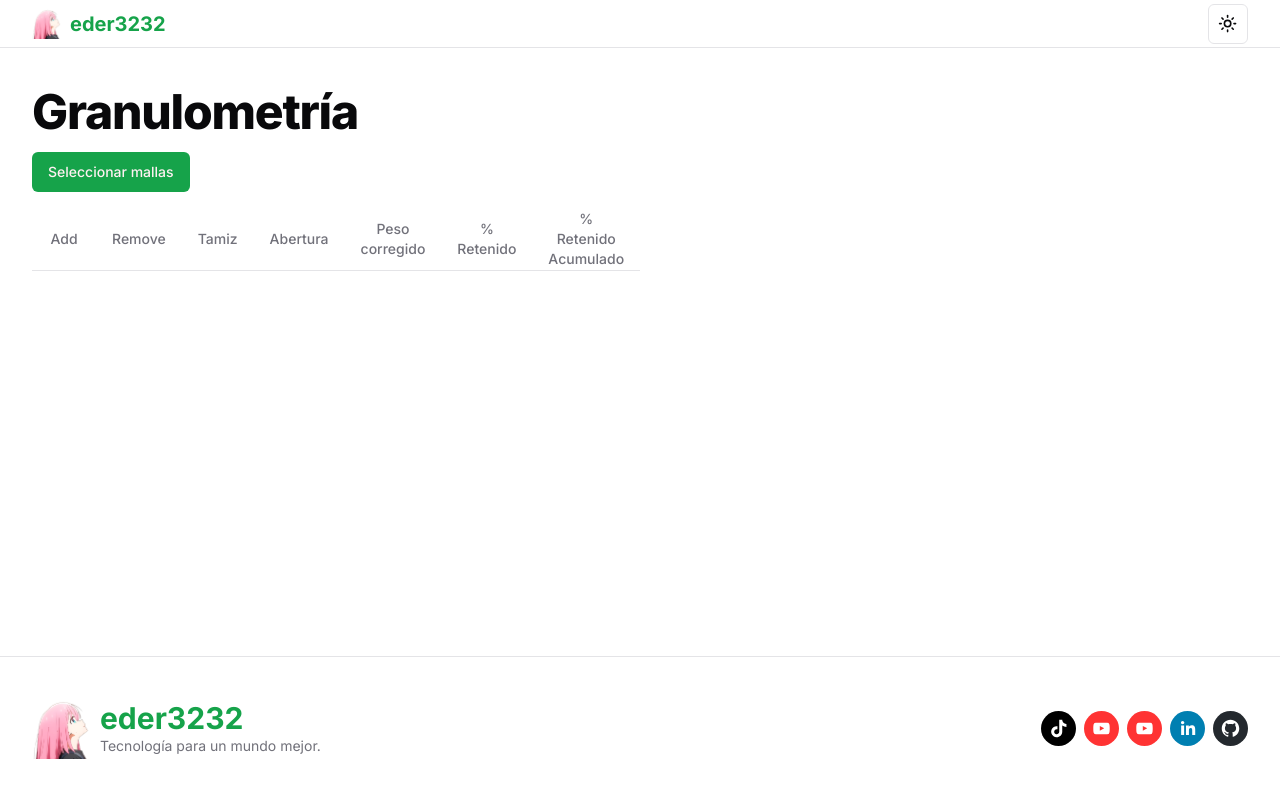
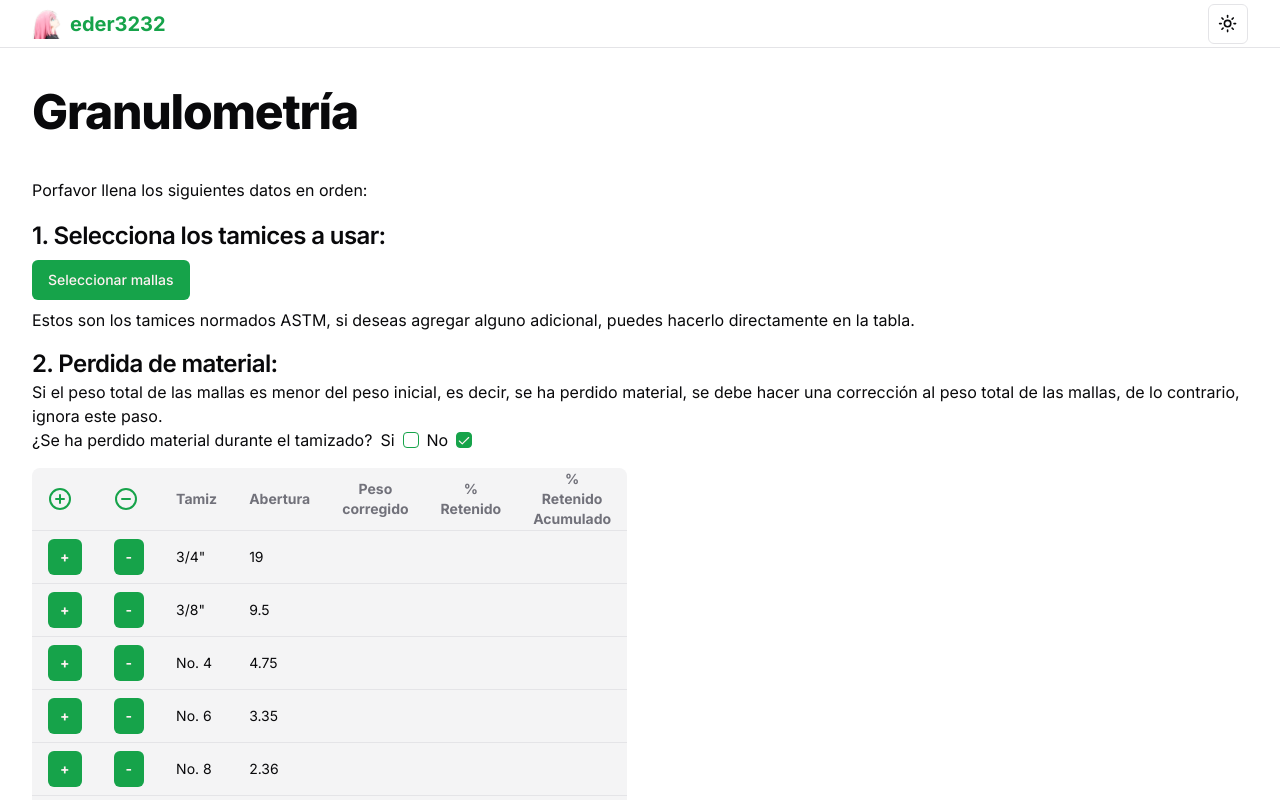
Before and after one commit to eder3232/next14-granulometria, a Next.js app: page / in a window 1280 px wide. Shown: the top 800 px of the page. Built offline with nearby package versions, Linux system fonts and the light colour scheme.

Commit message:
Update layout, select-meshes, typography-p, loss-material, and page components

```diff
--- /dev/null
+++ b/src/app/_components/loss-material.tsx
@@ -0,0 +1,35 @@
+'use client'
+
+import { Checkbox } from '@/shadcn/ui/checkbox'
+import React, { use } from 'react'
+import { useGranulometriaStore } from '../_store/store'
+
+const LossMaterial = () => {
+  const isThereLossMaterial = useGranulometriaStore(
+    (state) => state.isThereLossMaterial
+  )
+
+  const switchLossMaterial = useGranulometriaStore(
+    (state) => state.switchLossMaterial
+  )
+
+  return (
+    <div className="flex flex-col">
+      <div className="flex items-center gap-2">
+        ¿Se ha perdido material durante el tamizado?
+        <p>Si</p>
+        <Checkbox
+          checked={isThereLossMaterial}
+          onCheckedChange={() => switchLossMaterial()}
+        />
+        <p>No</p>
+        <Checkbox
+          checked={!isThereLossMaterial}
+          onCheckedChange={() => switchLossMaterial()}
+        />
+      </div>
+    </div>
+  )
+}
+
+export default LossMaterial
--- a/src/app/_components/select-meshes.tsx
+++ b/src/app/_components/select-meshes.tsx
@@ -13,7 +13,7 @@ const SelectMeshes = () => {
   return (
     <Dialog>
       <DialogTrigger asChild>
-        <Button>Seleccionar mallas</Button>
+        <Button className="w-min">Seleccionar mallas</Button>
       </DialogTrigger>
       <DialogContent className="h-96">
         <DialogHeader>
--- a/src/app/_components/table.tsx
+++ b/src/app/_components/table.tsx
@@ -10,31 +10,66 @@ import {
 } from '@/shadcn/ui/table'
 import { use } from 'react'
 import { useGranulometriaStore } from '../_store/store'
+import { Button } from '@/shadcn/ui/button'
+import { MinusCircle, PlusCircle } from 'lucide-react'
 
 const GranulometriaTable = () => {
   const data = useGranulometriaStore((state) => state.data)
   return (
-    <Table className="w-auto table-auto">
+    <div className="max-w-full overflow-x-auto overflow-y-visible lg:max-w-min">
+      <Table className="w-auto table-auto bg-muted relative rounded-lg p-4 overflow-auto ">
         {/* <TableCaption>Granulometría</TableCaption> */}
         <TableHeader>
           <TableRow>
-          <TableHead className="text-center w-16">Add</TableHead>
-          <TableHead className="text-center w-16">Remove</TableHead>
-          <TableHead className="text-center w-16">Tamiz</TableHead>
-          <TableHead className="text-center w-16">Abertura</TableHead>
-          <TableHead className="text-center w-16">Peso corregido</TableHead>
-          <TableHead className="text-center w-16">% Retenido</TableHead>
-          <TableHead className="text-center w-16">
+            <TableHead className="text-center w-12 text-primary">
+              <PlusCircle />
+            </TableHead>
+            <TableHead className="text-center w-12 text-primary">
+              <MinusCircle />
+            </TableHead>
+            <TableHead className="text-center w-24 font-bold">Tamiz</TableHead>
+            <TableHead className="text-center w-24 font-bold">
+              Abertura
+            </TableHead>
+            <TableHead className="text-center w-24 font-bold">
+              Peso corregido
+            </TableHead>
+            <TableHead className="text-center w-24 font-bold">
+              % Retenido
+            </TableHead>
+            <TableHead className="text-center w-24 font-bold">
               % Retenido Acumulado
             </TableHead>
           </TableRow>
         </TableHeader>
         <TableBody>
           {data.map((e, index) => (
-          <TableRow key={index}></TableRow>
+            <TableRow key={index}>
+              <TableCell className="py-2 text-center">
+                <Button
+                  className="font-bold"
+                  size="sm"
+                  // onClick={() => edges_onAddNewRow(index)}
+                >
+                  +
+                </Button>
+              </TableCell>
+              <TableCell className="py-2 text-center">
+                <Button
+                  className="font-bold"
+                  size="sm"
+                  // onClick={() => edges_onAddNewRow(index)}
+                >
+                  -
+                </Button>
+              </TableCell>
+              <TableCell>{e.astm}</TableCell>
+              <TableCell>{e.iso}</TableCell>
+            </TableRow>
           ))}
         </TableBody>
       </Table>
+    </div>
   )
 }
 
--- a/src/app/_store/store.tsx
+++ b/src/app/_store/store.tsx
@@ -14,15 +14,37 @@ type IGranulometriaState = {
   usedMeshes: IUsedMesh[]
 
   data: IGranulometriaData[]
+
+  isThereLossMaterial: boolean
 }
 
 type IGranulometriaActions = {
   addMesh: ({ astm, iso }: { astm: string; iso: number }) => void
   switchMeshAsUsed: (astm: string) => void
+  switchLossMaterial: () => void
 }
 
-const initialUsedMeshes = astmMeshes.map((e) => ({ ...e, isUsed: e.isUsual }))
-const initialData = initialUsedMeshes.map((mesh, index) => {
+const initialMeshes = [
+  '3/4"',
+  '3/8"',
+  'No. 4',
+  'No. 6',
+  'No. 8',
+  ,
+  // 'No. 10'
+  'No. 20',
+  'No. 40',
+  'No. 50',
+  'No. 100',
+  'No. 200',
+]
+const initialUsedMeshes = astmMeshes.map((e) => ({
+  ...e,
+  isUsed: initialMeshes.includes(e.astm),
+}))
+const initialData = initialUsedMeshes
+  .filter((e) => e.isUsed)
+  .map((mesh, index) => {
     let decimales = 2
     let weight = Math.round(Math.random() * 100 * decimales) / decimales
     if (index === 0) weight = 0
@@ -41,12 +63,19 @@ const granulometriaStore: StateCreator<
   meshesData: astmMeshes,
   usedMeshes: structuredClone(initialUsedMeshes),
   // .filter((mesh) => mesh.isUsual)
+  data: structuredClone(initialData),
 
-  data: structuredClone(initialData),
+  isThereLossMaterial: false,
+
   switchMeshAsUsed(astm) {
     set((state) => {
       const index = state.usedMeshes.findIndex((e) => e.astm === astm)
       state.usedMeshes[index].isUsed = !state.usedMeshes[index].isUsed
+    })
+  },
+  switchLossMaterial() {
+    set((state) => {
+      state.isThereLossMaterial = !state.isThereLossMaterial
     })
   },
 
--- a/src/app/layout.tsx
+++ b/src/app/layout.tsx
@@ -27,7 +27,7 @@ export default function RootLayout({
 }) {
   return (
     <html lang="en" suppressHydrationWarning>
-      <body className={cn('relative h-screen', inter.className)}>
+      <body className={cn('relative min-h-screen', inter.className)}>
         <ThemeProvider
           attribute="class"
           defaultTheme="light"
--- a/src/app/page.tsx
+++ b/src/app/page.tsx
@@ -1,15 +1,33 @@
 import TypographyH1 from '@/shared/components/typography/typography-h1'
 import SelectMeshes from './_components/select-meshes'
 import GranulometriaTable from './_components/table'
+import LossMaterial from './_components/loss-material'
+import TypographyP from '@/shared/components/typography/typography-p'
+import TypographyH3 from '@/shared/components/typography/typography-h3'
 
 export default function Home() {
   return (
-    <main className="mt-10 container">
+    <main className="mt-10 container relative">
       <div className="flex flex-col items-start gap-4">
         <TypographyH1>Granulometría</TypographyH1>
-
-        <SelectMeshes />
-
+        <TypographyP>Porfavor llena los siguientes datos en orden:</TypographyP>
+        <div className="flex flex-col gap-y-2">
+          <TypographyH3>1. Selecciona los tamices a usar:</TypographyH3>
+          <SelectMeshes />
+          <p>
+            Estos son los tamices normados ASTM, si deseas agregar alguno
+            adicional, puedes hacerlo directamente en la tabla.
+          </p>
+        </div>
+        <div>
+          <TypographyH3>2. Perdida de material:</TypographyH3>
+          <p>
+            Si el peso total de las mallas es menor del peso inicial, es decir,
+            se ha perdido material, se debe hacer una corrección al peso total
+            de las mallas, de lo contrario, ignora este paso.
+          </p>
+          <LossMaterial />
+        </div>
         <GranulometriaTable />
       </div>
     </main>
--- a/src/shared/components/typography/typography-p.tsx
+++ b/src/shared/components/typography/typography-p.tsx
@@ -1,7 +1,15 @@
+import { cn } from '@/lib/utils'
 import { FC, PropsWithChildren } from 'react'
+interface Props {
+  className?: string
+}
 
-const TypographyP: FC<PropsWithChildren> = ({ children }) => {
-  return <p className="leading-7 [&:not(:first-child)]:mt-6">{children}</p>
+const TypographyP: FC<PropsWithChildren<Props>> = ({ children, className }) => {
+  return (
+    <p className={cn('leading-7 [&:not(:first-child)]:mt-6', className)}>
+      {children}
+    </p>
+  )
 }
 
 export default TypographyP
```
Lines whose indentation alone changed are shown as unchanged.
